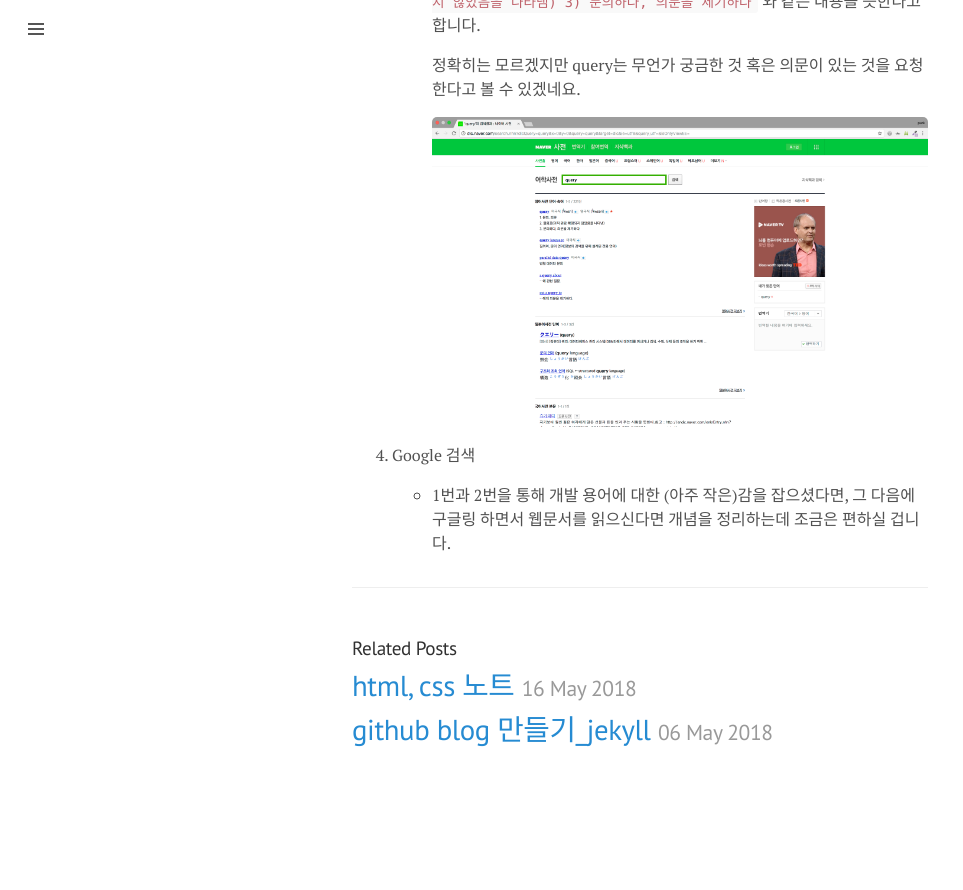
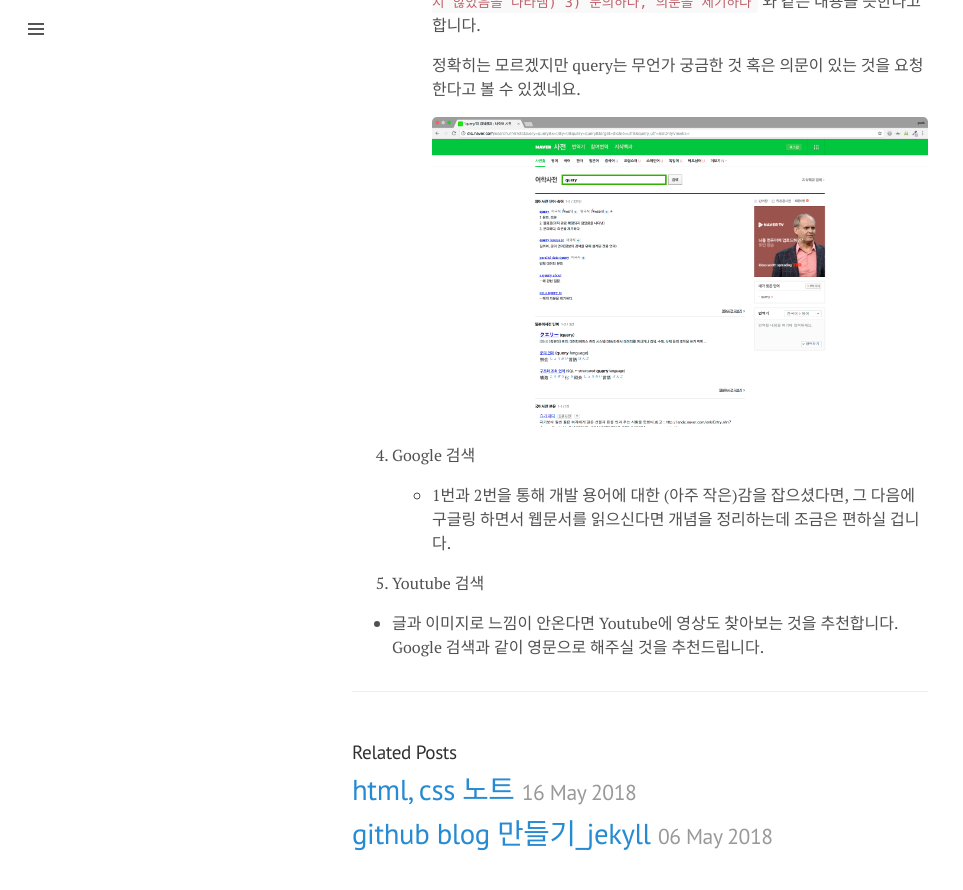
Before and after one commit to austinpark420/austinpark420.github.io, a Jekyll site: the page built from _posts/2018-05-13-how to study dev.md, in a window 1280 px wide and 900 px high, scrolled down 1278 px. Shown: the top 890 px of the window, without its empty margins (0-963 px from the left). Built offline with Jekyll 4.4.1, drawn with Linux system fonts in a browser that asks for light colours; before the commit the page ends 2074 px from its top, so only the background shows below that.

Commit message:
edit posts/devstudy

```diff
--- a/_posts/2018-05-13-how to study dev.md
+++ b/_posts/2018-05-13-how to study dev.md
@@ -43,3 +43,7 @@ tag: frontend dev
 3. Google 검색
 
    - 1번과 2번을 통해 개발 용어에 대한 (아주 작은)감을 잡으셨다면, 그 다음에 구글링 하면서 웹문서를 읽으신다면 개념을 정리하는데 조금은 편하실 겁니다.
+
+4. Youtube 검색
+
+  - 글과 이미지로 느낌이 안온다면 Youtube에 영상도 찾아보는 것을 추천합니다. Google 검색과 같이 영문으로 해주실 것을 추천드립니다.
```
